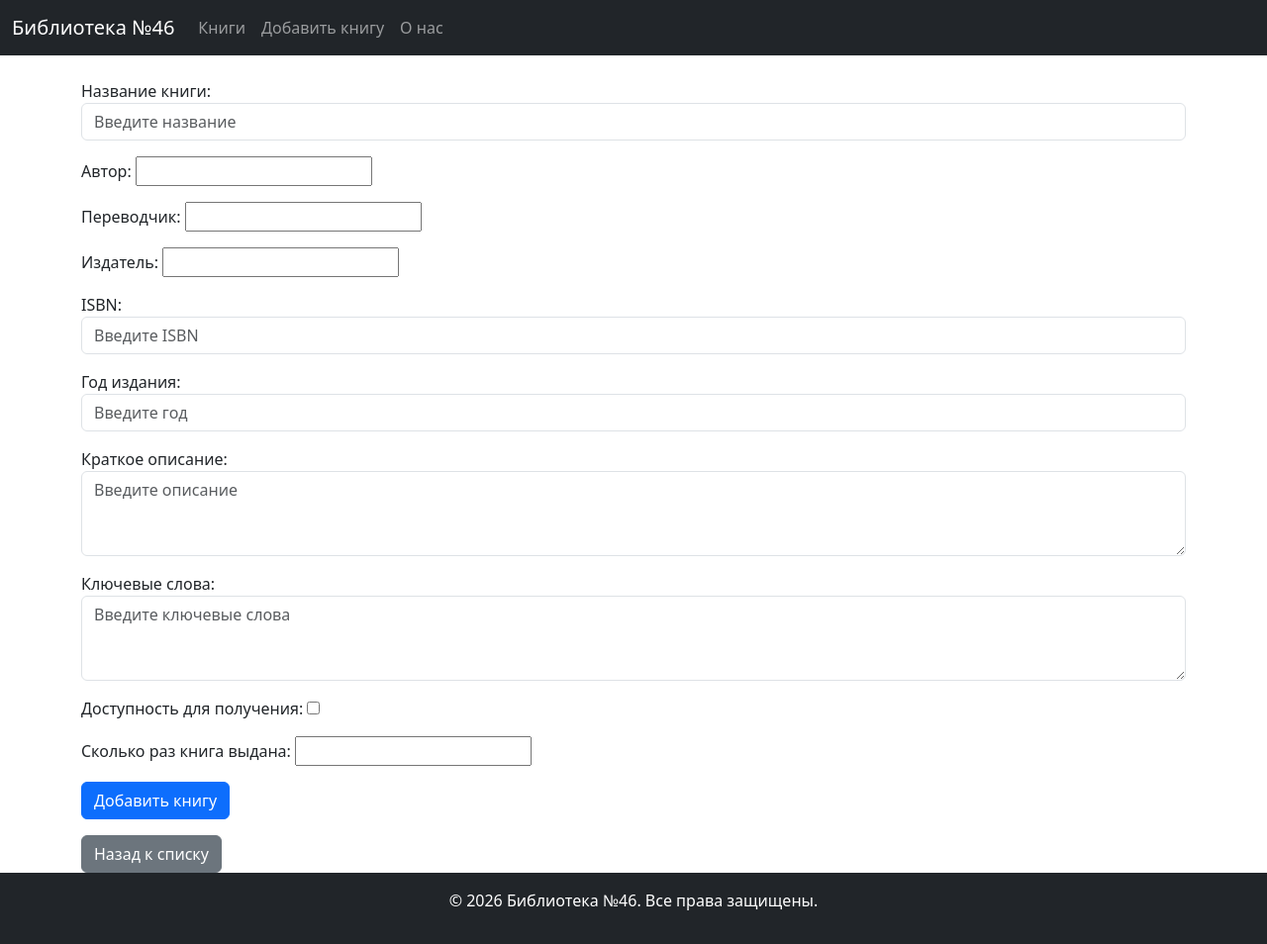
After one commit to Mauser74/LibraryDB, a Django app: page /book/add/ in a window 1280 px wide. The commit adds this page. Shown: the whole page at 99% size. Run offline with Django 5.2, Linux system fonts and the light colour scheme.

Commit message:
Добавление форм

```diff
--- a/lib_app/forms.py
+++ b/lib_app/forms.py
@@ -1,8 +1,68 @@
+from datetime import datetime
+
 from django import forms
 
 
 class BookForm(forms.Form):
+    """Форма добавления книги"""
     title = forms.CharField(
-        max_length=100,
-        label='Title',
+        max_length=255,
+        label='Название книги',
+        widget=forms.TextInput(
+            attrs={'class': 'form-control', 'placeholder': 'Введите название'}
+        ),
     )
+    author = forms.CharField(
+        label='Автор',
+    )
+    translator = forms.CharField(
+        label='Переводчик',
+    )
+    publisher = forms.CharField(
+        label='Издатель',
+    )
+    isbn = forms.CharField(
+        label='ISBN',
+        widget=forms.TextInput(
+            attrs={'class': 'form-control', 'placeholder': 'Введите ISBN'}
+        ),
+    )
+    year = forms.IntegerField(
+        label='Год издания',
+        min_value = 1,
+        max_value = datetime.now().year,
+        widget=forms.NumberInput(
+            attrs={'class': 'form-control', 'placeholder': 'Введите год'}
+        ),
+    )
+    short_description = forms.CharField(
+        label='Краткое описание',
+        widget=forms.Textarea(
+            attrs={'class': 'form-control', 'rows': 3, 'placeholder': 'Введите описание'}
+        ),
+    )
+    keywords = forms.CharField(
+        label='Ключевые слова',
+        widget=forms.Textarea(
+            attrs={'class': 'form-control', 'rows': 3, 'placeholder': 'Введите ключевые слова'}
+        ),
+    )
+    available = forms.BooleanField(
+        label='Доступность для получения',
+        widget=forms.CheckboxInput()
+    )
+    times_of_issued = forms.IntegerField(
+        label='Сколько раз книга выдана',
+    )
+
+
+    # title = models.CharField(max_length=255)
+    # author = models.ForeignKey(Author
+    # translator = models.ForeignKey(Translator,
+    # publisher = models.ForeignKey(Publisher,
+    # isbn = models.CharField(
+    # year = models.PositiveIntegerField(
+    # short_description = models.TextField(
+    # key_words = models.TextField(
+    # available = models.BooleanField(default=True)  # доступна ли для выдачи
+    # times_of_issued = models.PositiveIntegerField(default=0)  # сколько раз выдана книга
--- /dev/null
+++ b/lib_app/templates/base.html
@@ -0,0 +1,23 @@
+<!DOCTYPE html>
+<html lang="ru">
+<head>
+    <meta charset="UTF-8">
+    <meta name="viewport" content="width=device-width, initial-scale=1.0">
+    <title>{{ title }}</title>
+    <link href="https://cdn.jsdelivr.net/npm/bootstrap@5.3.0-alpha3/dist/css/bootstrap.min.css" rel="stylesheet">
+</head>
+<body>
+    {% include 'include/menu.html' %}
+    <div class="container mt-4">
+        {% block content %}
+
+        {% endblock %}
+    </div>
+
+    <footer class="bg-dark text-white text-center py-3">
+        <p>&copy; 2026 Библиотека №46. Все права защищены.</p>
+    </footer>
+
+    <script src="https://cdn.jsdelivr.net/npm/bootstrap@5.3.0-alpha3/dist/js/bootstrap.bundle.min.js"></script>
+</body>
+</html>
--- a/lib_app/templates/include/menu.html
+++ b/lib_app/templates/include/menu.html
@@ -1,10 +1,21 @@
-<!DOCTYPE html>
-<html lang="en">
-<head>
-    <meta charset="UTF-8">
-    <title>Title</title>
-</head>
-<body>
-
-</body>
-</html>
+<nav class="navbar navbar-expand-lg navbar-dark bg-dark">
+    <div class="container-fluid">
+        <a class="navbar-brand" href="/">Библиотека №46</a>
+        <button class="navbar-toggler" type="button" data-bs-toggle="collapse" data-bs-target="#navbarNav" aria-controls="navbarNav" aria-expanded="false" aria-label="Toggle navigation">
+            <span class="navbar-toggler-icon"></span>
+        </button>
+        <div class="collapse navbar-collapse" id="navbarNav">
+            <ul class="navbar-nav">
+                <li class="nav-item">
+                    <a class="nav-link" href="{% url 'book_list' %}">Книги</a>
+                </li>
+                <li class="nav-item">
+                    <a class="nav-link" href="{% url 'book_add' %}">Добавить книгу</a>
+                </li>
+                <li class="nav-item">
+                    <a class="nav-link" href="{% url 'about' %}">О нас</a>
+                </li>
+            </ul>
+        </div>
+    </div>
+</nav>
--- /dev/null
+++ b/lib_app/templates/lib_app/book_add.html
@@ -0,0 +1,10 @@
+{% extends "base.html" %}
+
+{% block content %}
+    <form method="post" class="mt-4">
+        {% csrf_token %}
+        {{ form.as_p }}
+        <button type="submit" class="btn btn-primary">Добавить книгу</button>
+    </form>
+    <a href="{% url 'book_list' %}" class="btn btn-secondary mt-3">Назад к списку</a>
+{% endblock %}
--- a/lib_app/templates/lib_app/book_detail.html
+++ b/lib_app/templates/lib_app/book_detail.html
@@ -1,4 +1,4 @@
-{% extends "lib_app/base.html" %}
+{% extends "base.html" %}
 
 {% block content %}
     <strong>{{ book.author }}</strong>
--- a/lib_app/templates/lib_app/book_list.html
+++ b/lib_app/templates/lib_app/book_list.html
@@ -1,4 +1,4 @@
-{% extends "lib_app/base.html" %}
+{% extends "base.html" %}
 
 {% block content %}
     <h2>{{ title }}</h2>
--- a/lib_app/urls.py
+++ b/lib_app/urls.py
@@ -15,15 +15,16 @@ Including another URLconf
     2. Add a URL to urlpatterns:  path('blog/', include('blog.urls'))
 """
 from django.urls import path
-from .views import index, about, book_list, view_cart, add_to_cart, remove_from_cart, issue_books_from_cart, book_detail
+from .views import index, about, book_list, view_cart, add_to_cart, remove_from_cart, issue_books_from_cart, \
+    book_detail, book_add
 
 urlpatterns = [
     path('', book_list, name='book_list'),
+    path('book/add/', book_add, name='book_add'),
     path('book/<int:book_id>/', book_detail, name='book_detail'),
-    path('about/', about),
+    path('about/', about, name='about'),
     path('cart/', view_cart, name='view_cart'),
     path('cart/add/<int:book_id>/', add_to_cart, name='add_to_cart'),
     path('cart/remove/<int:book_id>/', remove_from_cart, name='remove_from_cart'),
     path('admin/issue-cart/<int:user_id>/', issue_books_from_cart, name='issue_books_from_cart'),
-    # path('books/', book_list), # <a href="{% url 'add_to_cart' book.id %}">→ В корзину</a>
 ]
--- a/lib_app/views.py
+++ b/lib_app/views.py
@@ -4,7 +4,8 @@ from django.db.models import Q
 from django.http import HttpResponse
 from django.shortcuts import render, get_object_or_404, redirect
 
-from lib_app.models import Book, Cart, BorrowedBook
+from lib_app.forms import BookForm
+from lib_app.models import Book, Cart, BorrowedBook, Author
 
 
 # Create your views here.
@@ -68,11 +69,39 @@ def book_detail(request, book_id):
     return render(request, 'lib_app/book_detail.html', context)
 
 
+def book_add(request):
+    """Добавление книги"""
+    if request.method == 'POST':
+        form = BookForm(request.POST)
+        if form.is_valid():
+            Book.objects.create(
+                title=form.cleaned_data.get('title'),
+                author=Author.objects.first(),
+                translator=form.cleaned_data.get('translator'),
+                publisher=form.cleaned_data.get('publisher'),
+                isbn=form.cleaned_data.get('isbn'),
+                year=form.cleaned_data.get('year'),
+                short_description=form.cleaned_data.get('short_description'),
+                keywords=form.cleaned_data.get('keywords'),
+                available=form.cleaned_data.get('available'),
+                times_of_issued=form.cleaned_data.get('times_of_issued'),
+            )
+            return redirect('book_list')
+    else:
+        form = BookForm()
+
+    context = {
+        'form': form,
+        'title': 'добавить книгу'
+    }
+    return render(request, 'lib_app/book_add.html', context)
+
+
 # @login_required
 def view_cart(request):
     """Просмотр корзины"""
     cart, created = Cart.objects.get_or_create(user=request.user)
-    return render(request, 'library/cart.html', {'cart': cart})
+    return render(request, 'lib_app/cart.html', {'cart': cart})
 
 
 @login_required
```
Also changed, not shown: lib_app/templates/lib_app/base.html (deleted, +0 -25 lines).
